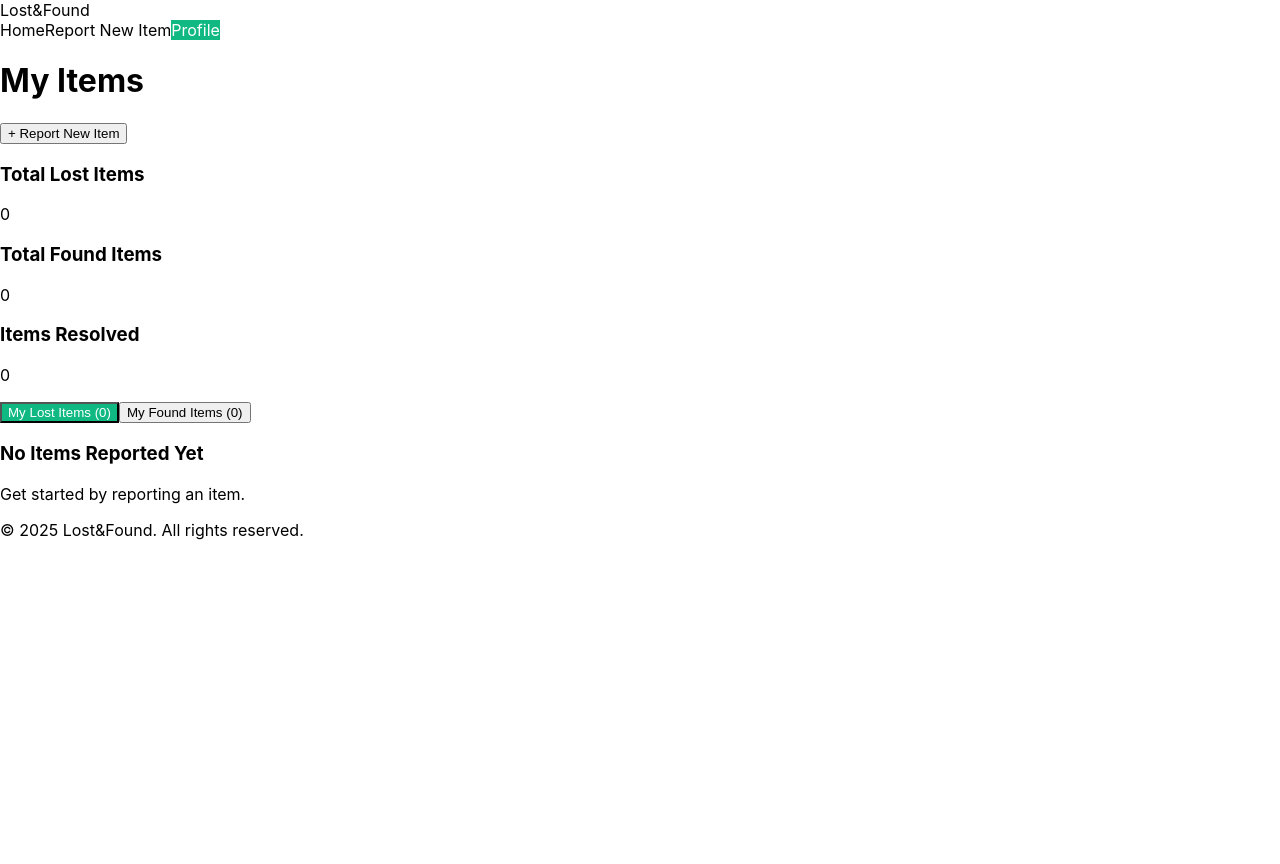
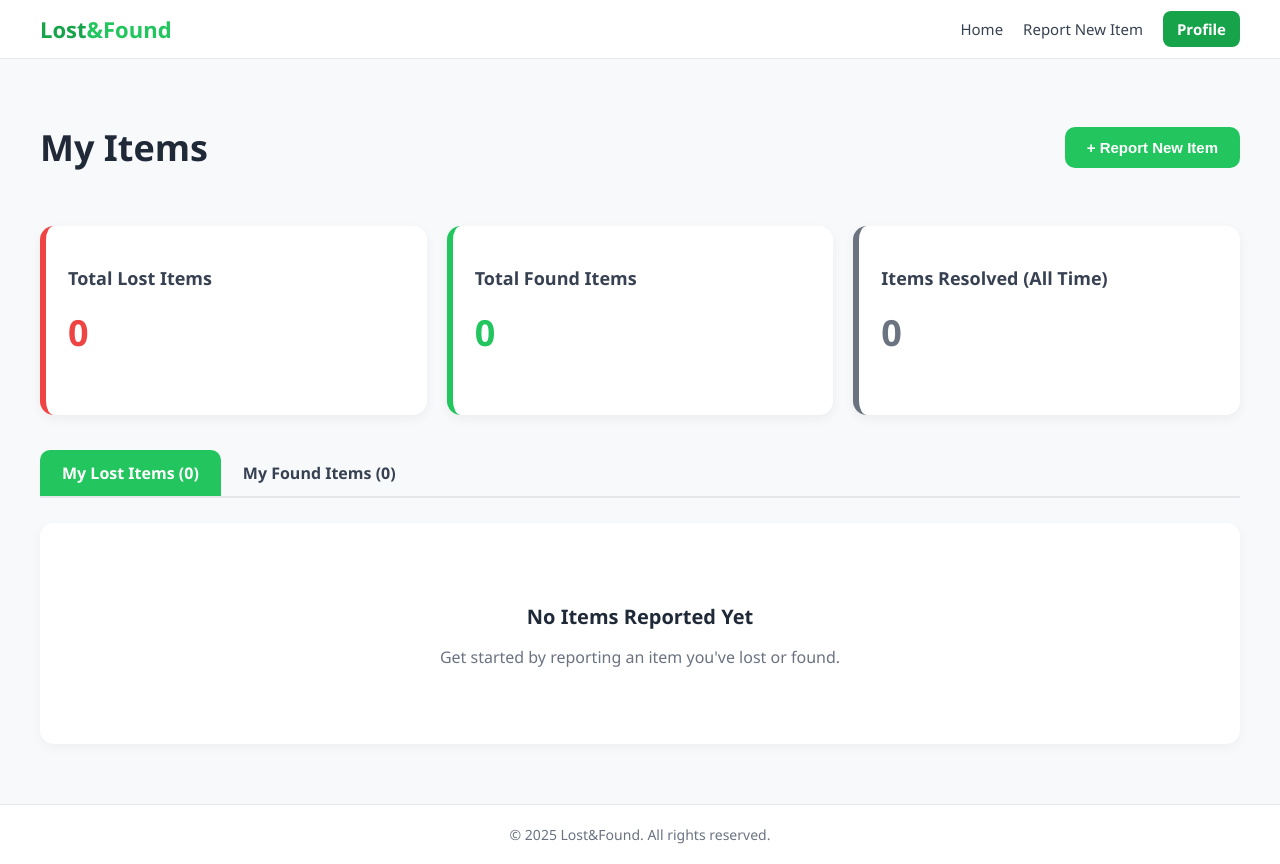
Before and after one commit to vriddhikeshodhan/AI-Powered-Lost-and-Found-Website, a React (Create React App) app in the folder frontend/: page /notifications in a window 1280 px wide. Before the commit the page ends 800 px from the top, so only its background shows below. Built offline with nearby package versions, Linux system fonts and the light colour scheme.

Commit message:
Add CSS for NotificationPage

```diff
--- /dev/null
+++ b/frontend/src/components/NotificationPage.css
@@ -0,0 +1,165 @@
+/* ===== PAGE WRAPPER ===== */
+.notification-page {
+  min-height: 100vh;
+  background-color: #f7f9fb;
+  font-family: "Segoe UI", Tahoma, Geneva, Verdana, sans-serif;
+}
+
+/* ===== HEADER ===== */
+.notification-header {
+  background: #ffffff;
+  border-bottom: 1px solid #e5e7eb;
+  padding: 14px 40px;
+  display: flex;
+  justify-content: space-between;
+  align-items: center;
+}
+
+.notification-logo {
+  font-size: 22px;
+  font-weight: 700;
+  color: #16a34a;
+}
+
+.notification-nav span {
+  margin-left: 20px;
+  font-size: 15px;
+  color: #374151;
+  cursor: pointer;
+}
+
+.notification-nav .active {
+  background-color: #16a34a;
+  color: #ffffff;
+  padding: 8px 14px;
+  border-radius: 8px;
+  font-weight: 600;
+}
+
+/* ===== MAIN CONTENT ===== */
+.notification-container {
+  max-width: 1200px;
+  margin: 40px auto;
+  padding: 0 20px;
+}
+
+/* ===== TITLE ROW ===== */
+.title-row {
+  display: flex;
+  justify-content: space-between;
+  align-items: center;
+  margin-bottom: 30px;
+}
+
+.title-row h1 {
+  font-size: 36px;
+  font-weight: 700;
+  color: #1f2937;
+}
+
+.report-btn {
+  background-color: #22c55e;
+  color: white;
+  border: none;
+  padding: 12px 22px;
+  border-radius: 10px;
+  font-size: 15px;
+  font-weight: 600;
+  cursor: pointer;
+}
+
+.report-btn:hover {
+  background-color: #16a34a;
+}
+
+/* ===== STATS ===== */
+.stats-grid {
+  display: grid;
+  grid-template-columns: repeat(auto-fit, minmax(250px, 1fr));
+  gap: 20px;
+  margin-bottom: 35px;
+}
+
+.stat-card {
+  background: white;
+  padding: 22px;
+  border-radius: 14px;
+  box-shadow: 0 4px 12px rgba(0, 0, 0, 0.05);
+}
+
+.stat-card h3 {
+  font-size: 18px;
+  color: #374151;
+}
+
+.stat-card p {
+  font-size: 36px;
+  font-weight: 800;
+  margin-top: 10px;
+}
+
+.stat-lost {
+  border-left: 6px solid #ef4444;
+  color: #ef4444;
+}
+
+.stat-found {
+  border-left: 6px solid #22c55e;
+  color: #22c55e;
+}
+
+.stat-resolved {
+  border-left: 6px solid #6b7280;
+  color: #6b7280;
+}
+
+/* ===== TABS ===== */
+.tabs {
+  display: flex;
+  margin-bottom: 25px;
+  border-bottom: 2px solid #e5e7eb;
+}
+
+.tab {
+  padding: 12px 22px;
+  font-size: 16px;
+  font-weight: 600;
+  cursor: pointer;
+  color: #374151;
+}
+
+.tab.active {
+  background-color: #22c55e;
+  color: white;
+  border-radius: 10px 10px 0 0;
+}
+
+/* ===== EMPTY STATE ===== */
+.empty-box {
+  background: white;
+  border-radius: 14px;
+  padding: 60px;
+  text-align: center;
+  box-shadow: 0 4px 12px rgba(0, 0, 0, 0.04);
+}
+
+.empty-box h3 {
+  font-size: 20px;
+  margin-bottom: 6px;
+  color: #1f2937;
+}
+
+.empty-box p {
+  color: #6b7280;
+}
+
+/* ===== FOOTER ===== */
+.notification-footer {
+  margin-top: 60px;
+  padding: 20px;
+  background: white;
+  text-align: center;
+  color: #6b7280;
+  font-size: 14px;
+  border-top: 1px solid #e5e7eb;
+}
--- a/frontend/src/components/NotificationPage.jsx
+++ b/frontend/src/components/NotificationPage.jsx
@@ -1,234 +1,87 @@
-import React, { useEffect, useState } from "react";
+import React, { useState } from "react";
+import "./NotificationPage.css";
 
-const MyItems = () => {
-  const [lostItems, setLostItems] = useState([]);
-  const [foundItems, setFoundItems] = useState([]);
+const NotificationPage = () => {
   const [activeTab, setActiveTab] = useState("lost");
 
-  // CUSTOM POPUP
-  const showCustomMessage = (title, message, colorClasses) => {
-    const messageBox = document.createElement("div");
-    messageBox.id = "custom-message";
-    messageBox.className =
-      "fixed inset-0 bg-gray-600 bg-opacity-50 flex items-center justify-center z-50";
-    messageBox.innerHTML = `
-      <div class="bg-white rounded-xl shadow-2xl p-6 max-w-sm w-full">
-        <div class="p-3 rounded-md ${colorClasses} border-l-4">
-          <h4 class="font-bold">${title}</h4>
-          <p class="text-sm">${message}</p>
-        </div>
-        <div class="mt-4 text-right">
-          <button onclick="document.getElementById('custom-message').remove()"
-            class="bg-green-500 hover:bg-green-600 text-white text-sm font-semibold py-2 px-4 rounded-lg">
-            Got it
-          </button>
-        </div>
-      </div>
-    `;
-    document.body.appendChild(messageBox);
-  };
+  const lostItems = [];
+  const foundItems = [];
 
-  const handleResolve = (itemId, type) => {
-    showCustomMessage(
-      "Action Taken",
-      type === "lost"
-        ? "This item is now marked as resolved."
-        : "This found item is marked as claimed.",
-      "bg-green-100 border-green-400 text-green-700"
-    );
-  };
-
-  // ITEM CARD COMPONENT
-  const ItemCard = ({ item, type }) => {
-    const isResolved = item.status === "Resolved";
-    const statusColor = isResolved
-      ? "bg-gray-400"
-      : type === "lost"
-      ? "bg-red-500"
-      : "bg-green-500";
-
-    const typeClass = type === "lost" ? "item-card-lost" : "item-card-found";
-    const actionText = type === "lost" ? "Mark as Found" : "Mark as Claimed";
-    const actionLink = isResolved ? "Undo Resolve" : actionText;
-
-    return (
-      <div
-        className={`flex items-start bg-white p-4 rounded-xl shadow-md hover:shadow-lg transition ${typeClass}`}
-      >
-        <img
-          src={item.img}
-          alt={item.name}
-          onError={(e) => {
-            e.target.src =
-              "https://placehold.co/100x100/e5e7eb/6b7280?text=Item";
-          }}
-          className="w-20 h-20 object-cover rounded-md mr-4"
-        />
-
-        <div className="flex-grow">
-          <div className="flex justify-between items-start">
-            <h3 className="text-xl font-bold text-gray-800">{item.name}</h3>
-            <span
-              className={`px-3 py-1 text-xs font-semibold rounded-full text-white ${statusColor}`}
-            >
-              {item.status}
-            </span>
-          </div>
-
-          <p className="text-sm text-gray-500 mt-1">
-            <strong>{type === "lost" ? "Lost" : "Found"} Date:</strong>{" "}
-            {item.date}
-          </p>
-          <p className="text-sm text-gray-500">
-            <strong>Location:</strong> {item.location}
-          </p>
-
-          <div className="mt-3 space-x-3">
-            <button className="text-sm font-medium text-green-600 hover:text-green-800">
-              View Details
-            </button>
-            <button className="text-sm font-medium text-blue-600 hover:text-blue-800">
-              Edit
-            </button>
-            <button
-              onClick={() => handleResolve(item.id, type)}
-              className={`text-sm font-medium ${
-                isResolved ? "text-gray-500" : "text-red-600 hover:text-red-800"
-              }`}
-            >
-              {actionLink}
-            </button>
-          </div>
-        </div>
-      </div>
-    );
-  };
-
-  // DASHBOARD COUNTS
   const totalLost = lostItems.length;
   const totalFound = foundItems.length;
-  const resolvedCount =
-    lostItems.filter((i) => i.status === "Resolved").length +
-    foundItems.filter((i) => i.status === "Resolved").length;
+  const resolvedCount = 0;
 
   return (
-    <div className="min-h-screen bg-gray-50">
-      <style>{`
-        .tab-active { background-color:#10B981; color:white !important; }
-        .item-card-lost { border-left:6px solid #EF4444; }
-        .item-card-found { border-left:6px solid #10B981; }
-      `}</style>
+    <div className="notification-page">
+      {/* ===== HEADER ===== */}
+      <header className="notification-header">
+        <div className="notification-logo">
+          Lost<span style={{ color: "#22c55e" }}>&Found</span>
+        </div>
 
-      {/* HEADER */}
-      <header className="bg-white shadow-md">
-        <div className="max-w-7xl mx-auto px-6 py-4 flex justify-between items-center">
-          <div className="text-xl font-bold text-gray-800">
-            Lost<span className="text-green-500">&Found</span>
-          </div>
-
-          <nav className="space-x-4">
-            <span className="text-gray-600 hover:text-green-500 cursor-pointer">
-              Home
-            </span>
-            <span className="text-gray-600 hover:text-green-500 cursor-pointer">
-              Report New Item
-            </span>
-            <span className="px-3 py-2 rounded-lg font-semibold tab-active cursor-pointer">
-              Profile
-            </span>
-          </nav>
+        <div className="notification-nav">
+          <span>Home</span>
+          <span>Report New Item</span>
+          <span className="active">Profile</span>
         </div>
       </header>
 
-      {/* MAIN CONTENT */}
-      <main className="max-w-7xl mx-auto px-6 py-10">
-        <div className="flex justify-between items-center mb-8">
-          <h1 className="text-4xl font-extrabold text-gray-800">My Items</h1>
-
-          {/* ⭐ ADDED BACK: Report New Item Button ⭐ */}
-          <button className="bg-green-500 hover:bg-green-600 text-white font-semibold py-3 px-6 rounded-lg shadow-lg">
-            + Report New Item
-          </button>
+      {/* ===== MAIN CONTENT ===== */}
+      <div className="notification-container">
+        {/* TITLE ROW */}
+        <div className="title-row">
+          <h1>My Items</h1>
+          <button className="report-btn">+ Report New Item</button>
         </div>
 
-        {/* STAT CARDS */}
-        <div className="grid grid-cols-1 sm:grid-cols-3 gap-6 mb-10">
-          <div className="bg-white shadow-md p-6 rounded-xl border-l-4 border-red-500">
-            <h3 className="text-xl font-bold text-gray-700">Total Lost Items</h3>
-            <p className="text-4xl font-extrabold text-red-500 mt-2">
-              {totalLost}
-            </p>
+        {/* STATS */}
+        <div className="stats-grid">
+          <div className="stat-card stat-lost">
+            <h3>Total Lost Items</h3>
+            <p>{totalLost}</p>
           </div>
 
-          <div className="bg-white shadow-md p-6 rounded-xl border-l-4 border-green-500">
-            <h3 className="text-xl font-bold text-gray-700">
-              Total Found Items
-            </h3>
-            <p className="text-4xl font-extrabold text-green-500 mt-2">
-              {totalFound}
-            </p>
+          <div className="stat-card stat-found">
+            <h3>Total Found Items</h3>
+            <p>{totalFound}</p>
           </div>
 
-          <div className="bg-white shadow-md p-6 rounded-xl border-l-4 border-gray-500">
-            <h3 className="text-xl font-bold text-gray-700">Items Resolved</h3>
-            <p className="text-4xl font-extrabold text-gray-700 mt-2">
-              {resolvedCount}
-            </p>
+          <div className="stat-card stat-resolved">
+            <h3>Items Resolved (All Time)</h3>
+            <p>{resolvedCount}</p>
           </div>
         </div>
 
         {/* TABS */}
-        <div className="flex border-b border-gray-300 mb-8">
-          <button
+        <div className="tabs">
+          <div
+            className={`tab ${activeTab === "lost" ? "active" : ""}`}
             onClick={() => setActiveTab("lost")}
-            className={`py-3 px-6 text-lg font-semibold rounded-t-lg ${
-              activeTab === "lost"
-                ? "tab-active"
-                : "text-gray-600 hover:bg-green-50"
-            }`}
           >
-            My Lost Items ({lostItems.length})
-          </button>
+            My Lost Items ({totalLost})
+          </div>
 
-          <button
+          <div
+            className={`tab ${activeTab === "found" ? "active" : ""}`}
             onClick={() => setActiveTab("found")}
-            className={`py-3 px-6 text-lg font-semibold rounded-t-lg ${
-              activeTab === "found"
-                ? "tab-active"
-                : "text-gray-600 hover:bg-green-50"
-            }`}
           >
-            My Found Items ({foundItems.length})
-          </button>
+            My Found Items ({totalFound})
+          </div>
         </div>
 
-        {/* ITEMS LIST */}
-        <div className="space-y-6">
-          {(activeTab === "lost" ? lostItems : foundItems).length === 0 ? (
-            <div className="text-center py-16 bg-white rounded-xl shadow-lg border border-dashed border-gray-300">
-              <h3 className="text-xl font-medium text-gray-900">
-                No Items Reported Yet
-              </h3>
-              <p className="text-gray-500">
-                Get started by reporting an item.
-              </p>
-            </div>
-          ) : (
-            (activeTab === "lost" ? lostItems : foundItems).map((item) => (
-              <ItemCard key={item.id} item={item} type={activeTab} />
-            ))
-          )}
+        {/* EMPTY STATE */}
+        <div className="empty-box">
+          <h3>No Items Reported Yet</h3>
+          <p>Get started by reporting an item you've lost or found.</p>
         </div>
-      </main>
+      </div>
 
-      {/* FOOTER */}
-      <footer className="bg-white mt-10 shadow-inner">
-        <div className="max-w-7xl mx-auto px-6 py-6 text-center text-sm text-gray-500">
-          © 2025 Lost&Found. All rights reserved.
-        </div>
+      {/* ===== FOOTER ===== */}
+      <footer className="notification-footer">
+        © 2025 Lost&Found. All rights reserved.
       </footer>
     </div>
   );
 };
 
-export default MyItems;
+export default NotificationPage;
```
